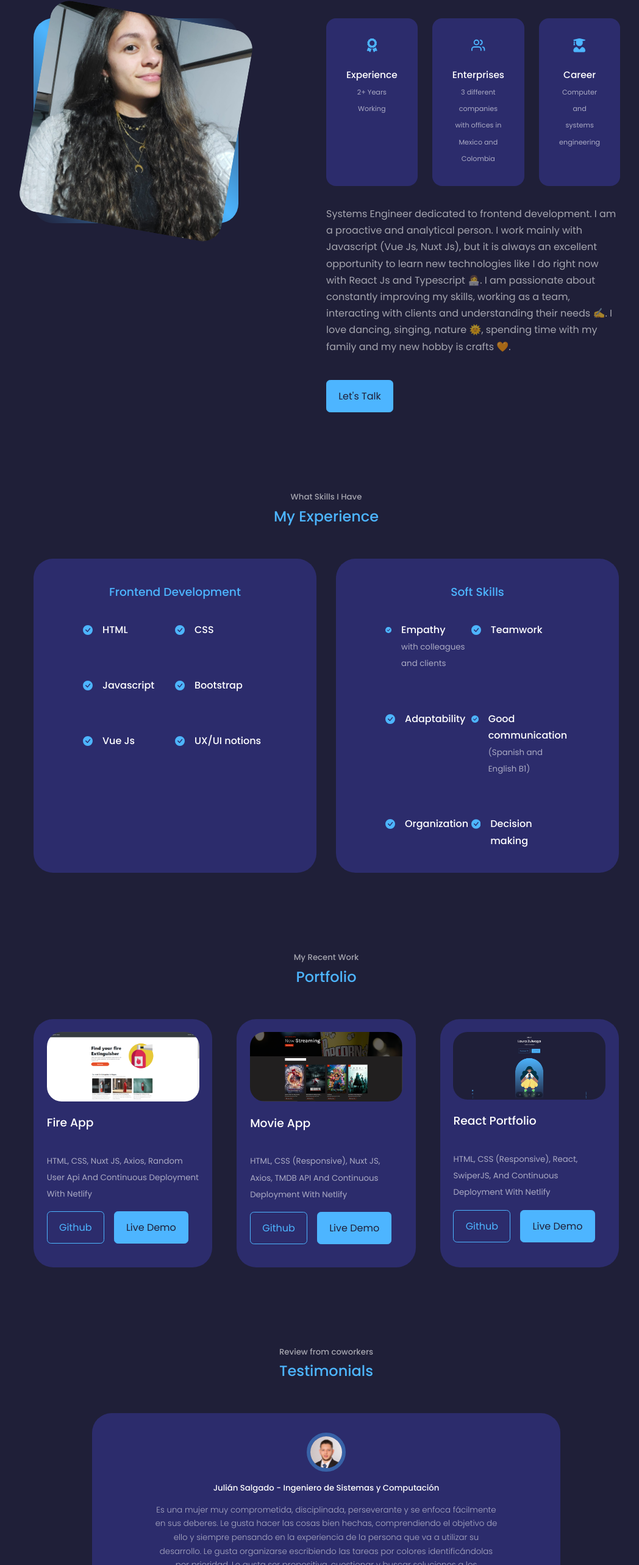
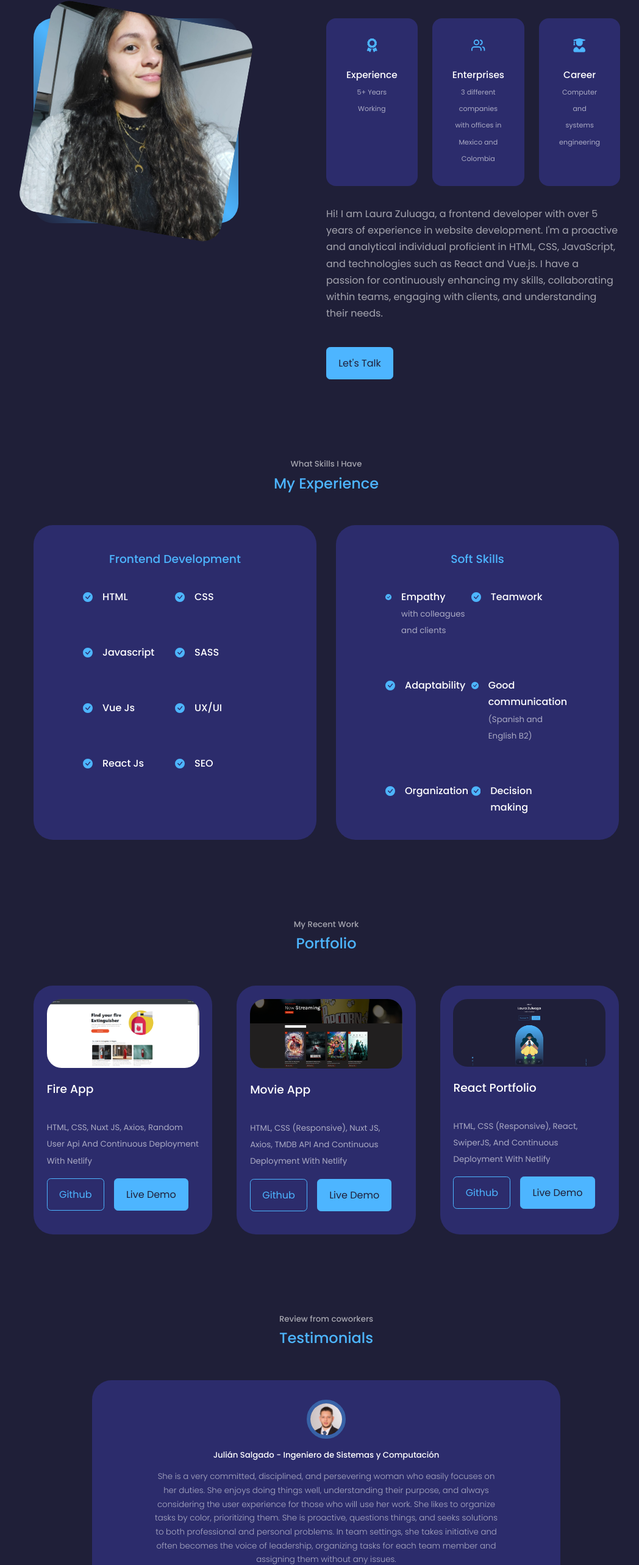
Before and after one commit to LauraVZuluaga/new-react-portfolio, a React (Create React App) app: page / in a window 1280 px wide. Shown: the part 1089-3655 px from the top of the page at 61% size, without its empty margins (105-1153 px from the left). Built offline with nearby package versions, Linux system fonts and the light colour scheme.

Commit message:
Updating of texts

```diff
--- a/src/components/about/About.jsx
+++ b/src/components/about/About.jsx
@@ -23,7 +23,7 @@ const About = () => {
             <article className="about-card">
               <FaAward className="about-icon" />
               <h5>Experience</h5>
-              <small>2+ Years Working</small>
+              <small>5+ Years Working</small>
             </article>
             <article className="about-card">
               <FiUsers className="about-icon" />
@@ -40,7 +40,7 @@ const About = () => {
           </div>
 
           <p>
-          Systems Engineer dedicated to frontend development. I am a proactive and analytical person. I work mainly with Javascript (Vue Js, Nuxt Js), but it is always an excellent opportunity to learn new technologies like I do right now with React Js and Typescript 👩‍💻. I am passionate about constantly improving my skills, working as a team, interacting with clients and understanding their needs ✍. I love dancing, singing, nature 🌞, spending time with my family and my new hobby is crafts 🧡.
+          Hi! I am Laura Zuluaga, a frontend developer with over 5 years of experience in website development. I'm a proactive and analytical individual proficient in HTML, CSS, JavaScript, and technologies such as React and Vue.js. I have a passion for continuously enhancing my skills, collaborating within teams, engaging with clients, and understanding their needs.
 
           </p>
           <a href="#contact" className="btn btn-primary">
--- a/src/components/contact/Contact.jsx
+++ b/src/components/contact/Contact.jsx
@@ -55,7 +55,7 @@ const Contact = () => {
             </a>
           </article>
         </div>
-        <form ref={form} onSubmit={sendEmail}>
+        {/* <form ref={form} onSubmit={sendEmail}>
           <input
             type="text"
             name="name"
@@ -72,7 +72,7 @@ const Contact = () => {
           <button type="submit" className="btn btn-primary">
             Send message
           </button>
-        </form>
+        </form> */}
       </div>
     </section>
   );
--- a/src/components/contact/contact.css
+++ b/src/components/contact/contact.css
@@ -3,9 +3,9 @@
 }
 
 .container.contact-container {
-  width: 58%;
+  width: 25%;
   display: grid;
-  grid-template-columns: 30% 50%;
+  grid-template-columns: 100%;
   gap: 12%;
 }
 
--- a/src/components/experience/Experience.jsx
+++ b/src/components/experience/Experience.jsx
@@ -26,7 +26,7 @@ const Experience = () => {
             </article>
             <article className="experience-details">
               <BsFillCheckCircleFill className="experience-detail-icon" />
-              <h4>Bootstrap</h4>
+              <h4>SASS</h4>
             </article>
             <article className="experience-details">
               <BsFillCheckCircleFill className="experience-detail-icon" />
@@ -34,7 +34,15 @@ const Experience = () => {
             </article>
             <article className="experience-details">
               <BsFillCheckCircleFill className="experience-detail-icon" />
-              <h4>UX/UI notions</h4>
+              <h4>UX/UI</h4>
+            </article>
+            <article className="experience-details">
+              <BsFillCheckCircleFill className="experience-detail-icon" />
+              <h4>React Js</h4>
+            </article>
+            <article className="experience-details">
+              <BsFillCheckCircleFill className="experience-detail-icon" />
+              <h4>SEO</h4>
             </article>
           </div>
         </div>
@@ -62,7 +70,7 @@ const Experience = () => {
               <BsFillCheckCircleFill className="experience-detail-icon experience-detail-icon-size communication" />
               <div>
                 <h4>Good communication</h4>
-                <small className="text-light">(Spanish and English B1)</small>
+                <small className="text-light">(Spanish and English B2)</small>
               </div>
             </article>
             <article className="experience-details">
--- a/src/components/testimonial/Testimonial.jsx
+++ b/src/components/testimonial/Testimonial.jsx
@@ -19,19 +19,19 @@ const data = [
     avatar: juliProfile,
     name: "Julián Salgado - Ingeniero de Sistemas y Computación",
     review:
-      "Es una mujer muy comprometida, disciplinada, perseverante y se enfoca fácilmente en sus deberes. Le gusta hacer las cosas bien hechas, comprendiendo el objetivo de ello y siempre pensando en la experiencia de la persona que va a utilizar su desarrollo. Le gusta organizarse escribiendo las tareas por colores identificándolas por prioridad. Le gusta ser propositiva, cuestionar y buscar soluciones a los problemas que surjan tanto profesional como personal. En los equipos de trabajo tiene iniciativa y casi siempre, resulta siendo la voz líder organizando las tareas que cada integrante debe hacer y, asignándolas sin mayor problema.",
+      "She is a very committed, disciplined, and persevering woman who easily focuses on her duties. She enjoys doing things well, understanding their purpose, and always considering the user experience for those who will use her work. She likes to organize tasks by color, prioritizing them. She is proactive, questions things, and seeks solutions to both professional and personal problems. In team settings, she takes initiative and often becomes the voice of leadership, organizing tasks for each team member and assigning them without any issues.",
   },
   {
     avatar: jessiProfile,
     name: "Jessica Quintero Gómez - QA Tester",
     review:
-      "Laura es una desarrolladora dedicada, responsable, y con un gran nivel estético por los detalles. Siempre busca mejorar sus habilidades, capacitarse y mantenerse al día con las tendencias de desarrollo actuales. Cuenta con una excelente capacidad de liderazgo y de trabajo en equipo destacando las habilidades de sus compañeros y apoyándolos en sus falencias",
+      "Laura is a dedicated developer, responsible, and with a great aesthetic sense for details. She always seeks to improve her skills, train herself, and stay up to date with current development trends. She has excellent leadership and teamwork skills, highlighting her colleagues' abilities and supporting them in their weaknesses.",
   },
   {
     avatar: alejoProfile,
     name: "Alejandro Victoria Tamayo - QA Tester",
     review:
-      "Profesional destacada y enamorada de su arte, dando pinceladas de talento cada que tiene oportunidad. Líder por naturaleza, iluminando el camino de las personas en busca de su mejor versión. Cada día busca perfeccionar sus resultados combinando destreza y proactividad, en busca de un objetivo con calidad y excelencia.",
+      "An outstanding professional and passionate about her craft, she brushes strokes of talent whenever she gets the chance. A natural leader, illuminating the path for individuals in search of their best selves. Every day, she seeks to perfect her results by combining skill and proactivity, aiming for a goal with quality and excellence.",
   },
 ];
 
```
